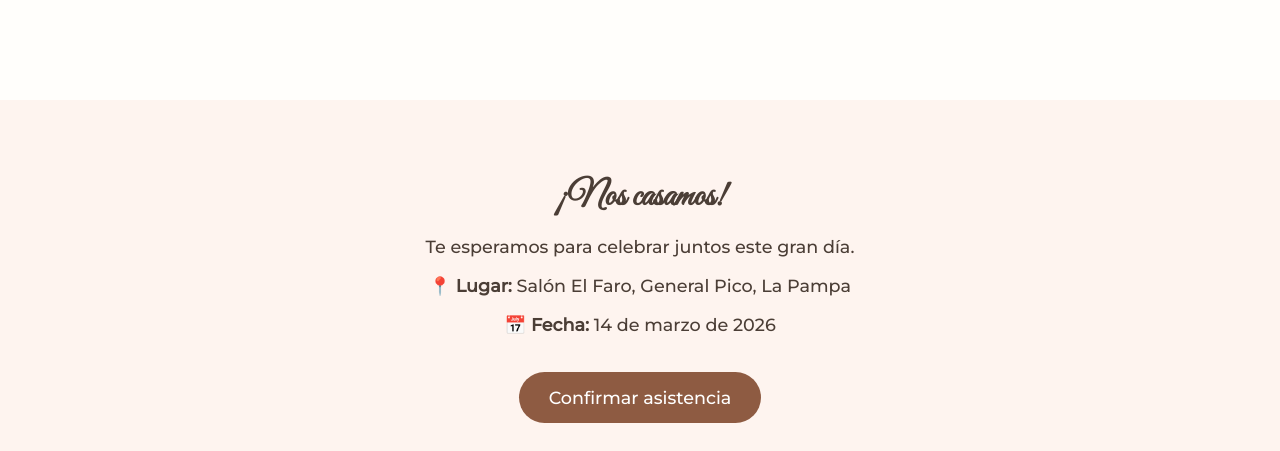
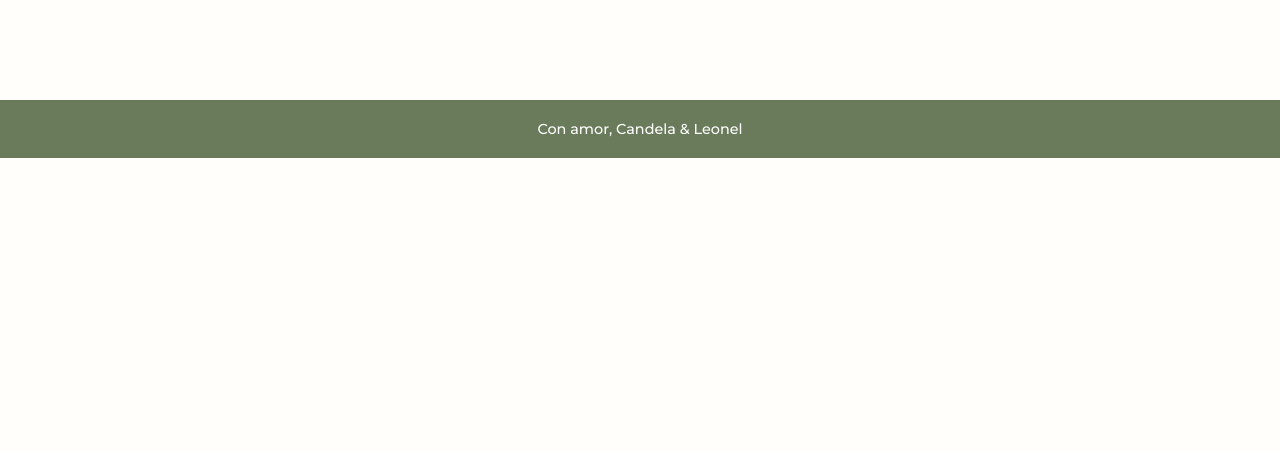
Before and after one commit to leonelfer26/clwedding, a plain HTML site: page index.html in a window 1280 px wide. Shown: the part 2401-2852 px from the top of the page. After the commit the page ends 2559 px from the top, so only its background shows below. Drawn offline with Linux system fonts and the light colour scheme; grey boxes are pictures that could not be loaded.

Commit message:
remove unnecessary data

```diff
--- a/index.html
+++ b/index.html
@@ -413,23 +413,6 @@
   </div>
 </section>
 
-
-  <div class="info">
-    <h3>¡Nos casamos!</h3>
-    <p>Te esperamos para celebrar juntos este gran día.</p>
-    <p>📍 <strong>Lugar:</strong> Salón El Faro, General Pico, La Pampa</p>
-    <p>📅 <strong>Fecha:</strong> 14 de marzo de 2026</p>
-
-    <a class="button" href="https://wa.me/5492302441579?text=Hola,%20confirmo%20mi%20asistencia%20a%20la%20boda%20de%20Candela%20y%20Leonel." target="_blank">
-      Confirmar asistencia
-    </a>
-  </div>
-
-  <iframe class="iframe-address"
-    src="https://www.google.com/maps/embed?pb=!1m18!1m12!1m3!1d3424.980962026844!2d-63.74848602382284!3d-35.65943118013514!2m3!1f0!2f0!3f0!3m2!1i1024!2i768!4f13.1!3m3!1m2!1s0x95dbf9edcf6e13c9%3A0x4b26845c5d09cb9f!2sSalon%20de%20Fiestas%20El%20Faro!5e0!3m2!1ses-419!2sar!4v1691018123456"
-    allowfullscreen="" loading="lazy" referrerpolicy="no-referrer-when-downgrade">
-  </iframe>
-
   <footer>
     Con amor, Candela & Leonel
   </footer>
```
